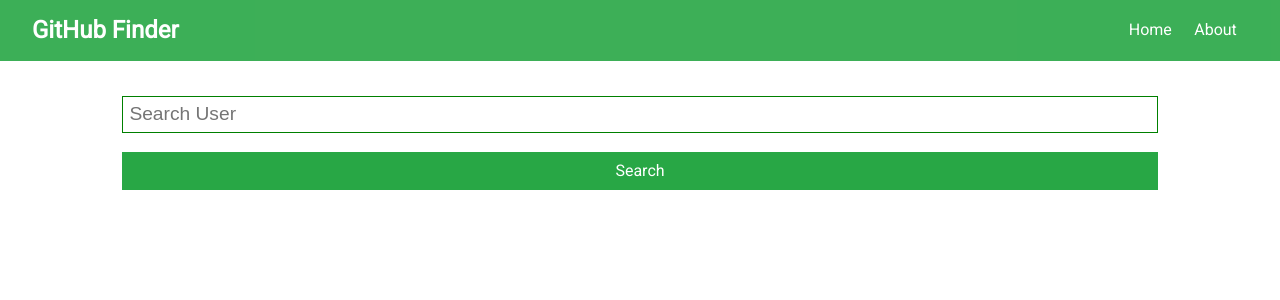
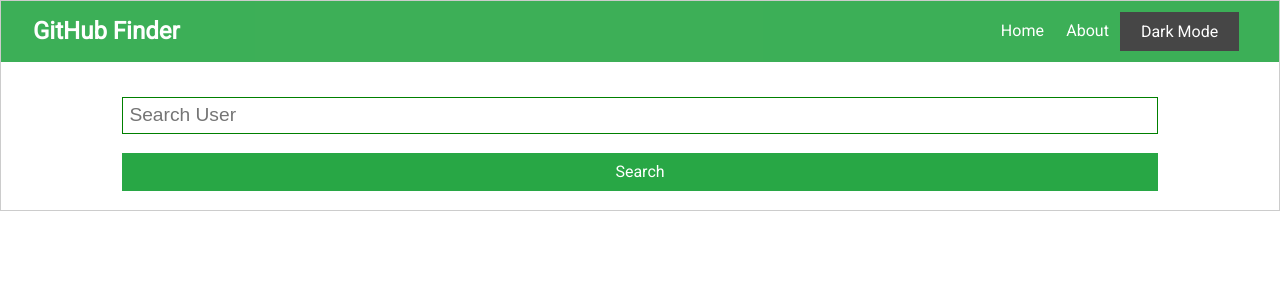
Before and after one commit to ReactJs-Pro-TuongNhat/Github-Finder-Tuong-Nhat, a React (Create React App) app: page / in a window 1280 px wide. Shown: the top 300 px of the page. Built offline with nearby package versions, Linux system fonts and the light colour scheme.

Commit message:
finish dark mode

```diff
--- a/src/App.css
+++ b/src/App.css
@@ -433,3 +433,13 @@
   left: 0;
   width: 100%;
 }
+
+body.bg-light {
+  background-color: white;
+  color: black;
+}
+
+body.bg-dark {
+  background-color: purple;
+  color: white;
+}
--- a/src/App.js
+++ b/src/App.js
@@ -1,10 +1,18 @@
 import React from "react";
+import { useEffect } from "react";
 import { BrowserRouter as Router } from "react-router-dom";
 import "./App.css";
 import Navbar from "./components/layout/Navbar";
 import Home from "./components/layout/Home";
+import { useStore } from "./components/store";
 
 const App = () => {
+
+  const [state] = useStore();
+
+  useEffect(() => {
+    document.body.className = state.mode === "light" ? 'bg-light' : 'bg-dark';
+  }, [state.mode]);
   return (
     <div className="App">
       <Router>
--- a/src/components/layout/Navbar.js
+++ b/src/components/layout/Navbar.js
@@ -1,6 +1,12 @@
 import React from "react";
 import { Link } from "react-router-dom";
+import { useStore,actions } from "../store";
 const Navbar = () => {
+    const [state, dispatch] = useStore();
+    const handleClick = () => {
+        const newMode = state.mode === "light"? "dark" : "light";
+        dispatch(actions.setMode(newMode));
+    };
     return (
         <nav className="navbar bg-success">
             <h1>
@@ -10,6 +16,12 @@
                 <li>
                     <Link to="/">Home</Link>
                     <Link to="/about">About</Link>
+                    <button
+                        onClick={handleClick}
+                        className={`btn ${state.mode === "light" ? 'btn-dark' : 'btn-light'}`}
+                    >
+                    {state.mode === "light"? "Dark Mode" : "Light Mode"}
+                    </button>
                 </li>
             </ul>
         </nav>
--- a/src/components/store/actions.js
+++ b/src/components/store/actions.js
@@ -1,4 +1,4 @@
-import { SET_KEY, SET_USERS } from './constants';
+import { SET_KEY, SET_USERS, SET_MODE } from './constants';
 
 export const setKey = payload => ({
   type: SET_KEY,
@@ -9,3 +9,8 @@
   type: SET_USERS,
   payload,
 });
+
+export const setMode = payload => ({
+  type: SET_MODE,
+  payload,
+});
--- a/src/components/store/constants.js
+++ b/src/components/store/constants.js
@@ -1,2 +1,3 @@
 export const SET_KEY = "set_key";
 export const SET_USERS = "set_users";
+export const SET_MODE = "set_mode";
--- a/src/components/store/reducer.js
+++ b/src/components/store/reducer.js
@@ -1,7 +1,8 @@
-import { SET_KEY, SET_USERS } from './constants';
+import { SET_KEY, SET_USERS, SET_MODE } from './constants';
 const initialState = {
     users: [],
     text: "",
+    mode: "light"
 };
 
 function reducer(state, action) {
@@ -16,6 +17,11 @@
                 ...state,
                 users: action.payload,
             };
+        case SET_MODE:
+            return {
+                ...state,
+                mode: action.payload,
+            };
         default:
             return 'Invalid action';
     }
```
